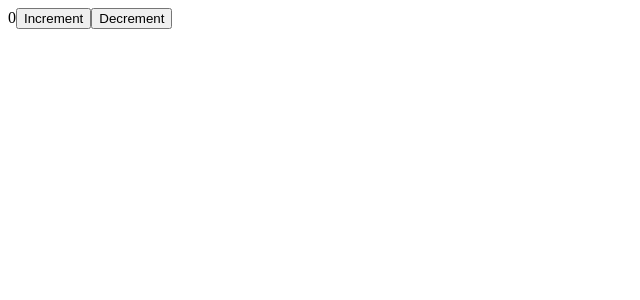
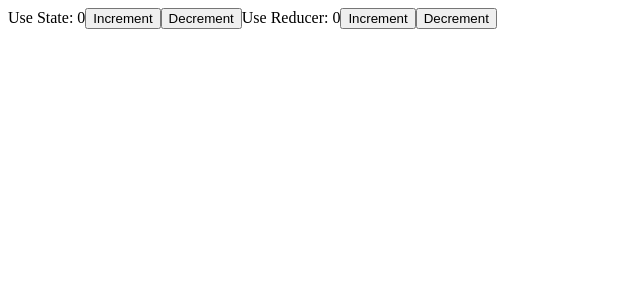
Before and after one commit to jchancoding/furtherReact2024, a React (Vite) app: page / in a window 1280 px wide. Shown: the top 300 px of the page, without its empty margins (0-640 px from the left). Built offline with nearby package versions, Linux system fonts and the light colour scheme.

Commit message:
Initialize App
Initialized vite react app with comparison of counters using State vs Reducer

```diff
--- a/src/App.jsx
+++ b/src/App.jsx
@@ -2,13 +2,27 @@
 
 function App() {
   const [count, setCount] = useState(0);
-  const [count2, setCount2] = useState(0);
+  // create a reducer, initial value is 0
+  const [state, dispatch] = useReducer(reducer, 0);
+  function reducer(state, action) {
+    switch (action.type) {
+      case "increment":
+        return state + 1;
+      case "decrement":
+        return state - 1;
+      default:
+        return state;
+    }
+  }
 
   return (
     <div>
-      {count}
+      Use State: {count}
       <button onClick={() => setCount(count + 1)}>Increment</button>
       <button onClick={() => setCount(count - 1)}>Decrement</button>
+      Use Reducer: {state}
+      <button onClick={() => dispatch({ type: "increment" })}>Increment</button>
+      <button onClick={() => dispatch({ type: "decrement" })}>Decrement</button>
     </div>
   );
 }
```
